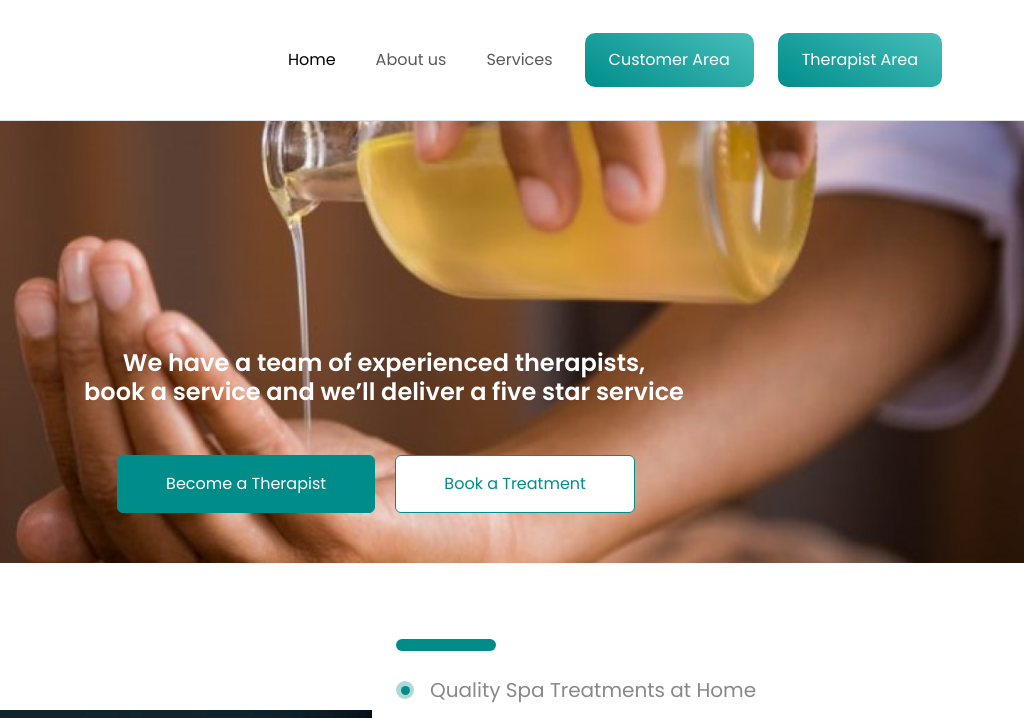
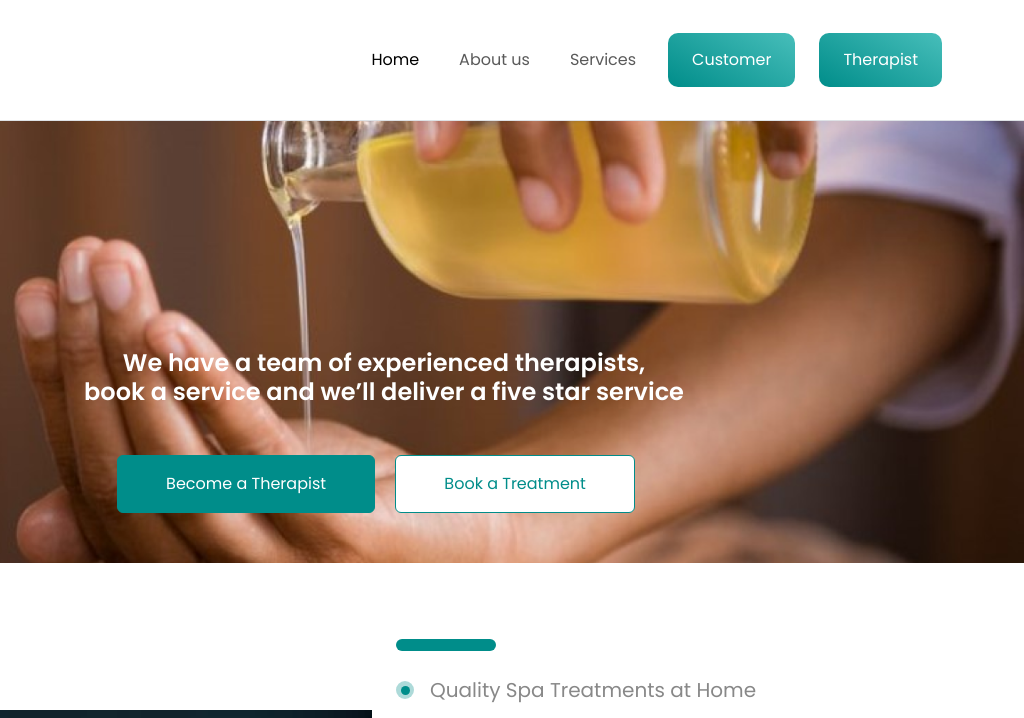
Before and after one commit to MarufAlAslam/serenity-well-frontend-html-bootstrap, a plain HTML site: page index.html in a window 1280 px wide. Shown: the top 718 px of the page, 256-1280 px from the left. Drawn offline with nearby package versions, Linux system fonts and the light colour scheme.

Commit message:
area removed

```diff
--- a/index.html
+++ b/index.html
@@ -44,10 +44,10 @@
           </li> -->
 
           <li class="nav-item">
-            <a class="nav-link login-register-btn px-4" href="customer-login.html">Customer Area</a>
+            <a class="nav-link login-register-btn px-4" href="customer-login.html">Customer</a>
           </li>
           <li class="nav-item">
-            <a class="nav-link login-register-btn px-4" href="therapist-login.html">Therapist Area</a>
+            <a class="nav-link login-register-btn px-4" href="therapist-login.html">Therapist</a>
           </li>
         </ul>
       </div>
```
Also changed, not shown: services.html (+2 -2 lines), therapist-home.html (+2 -2 lines).
